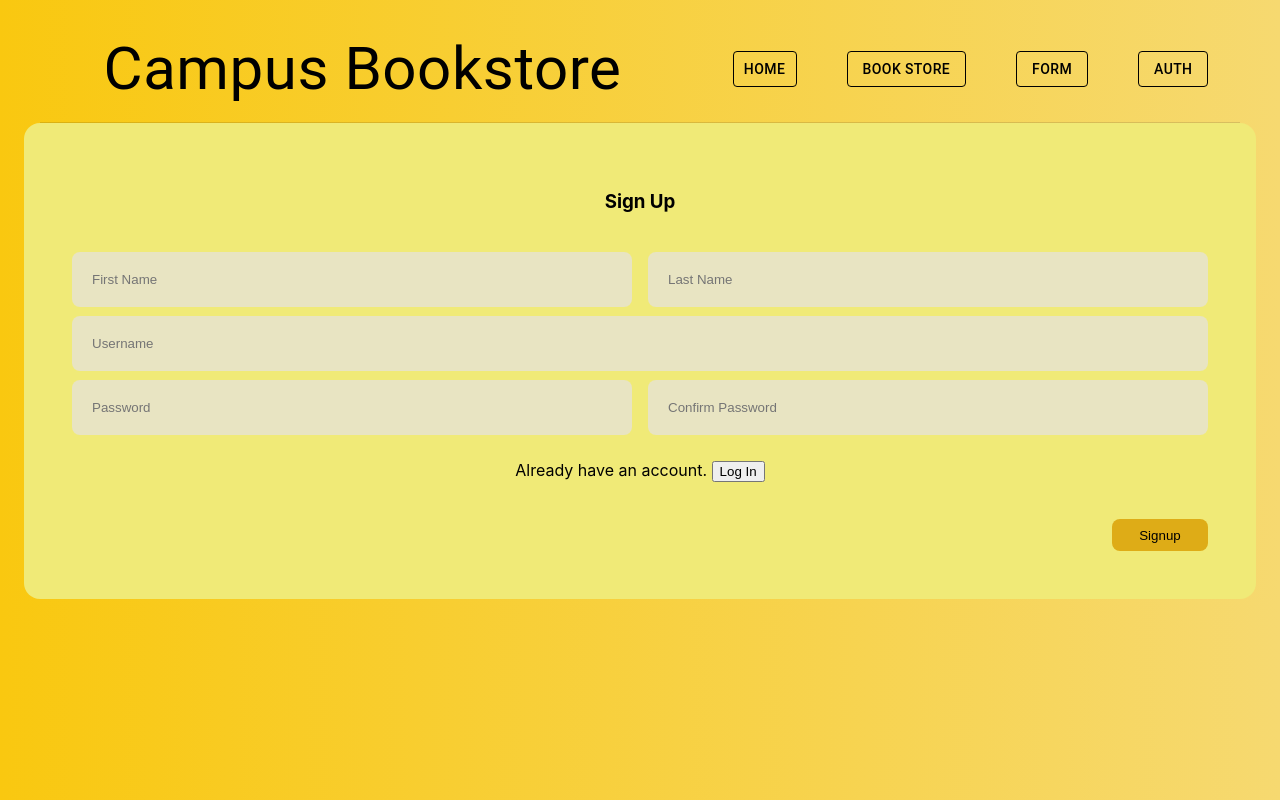
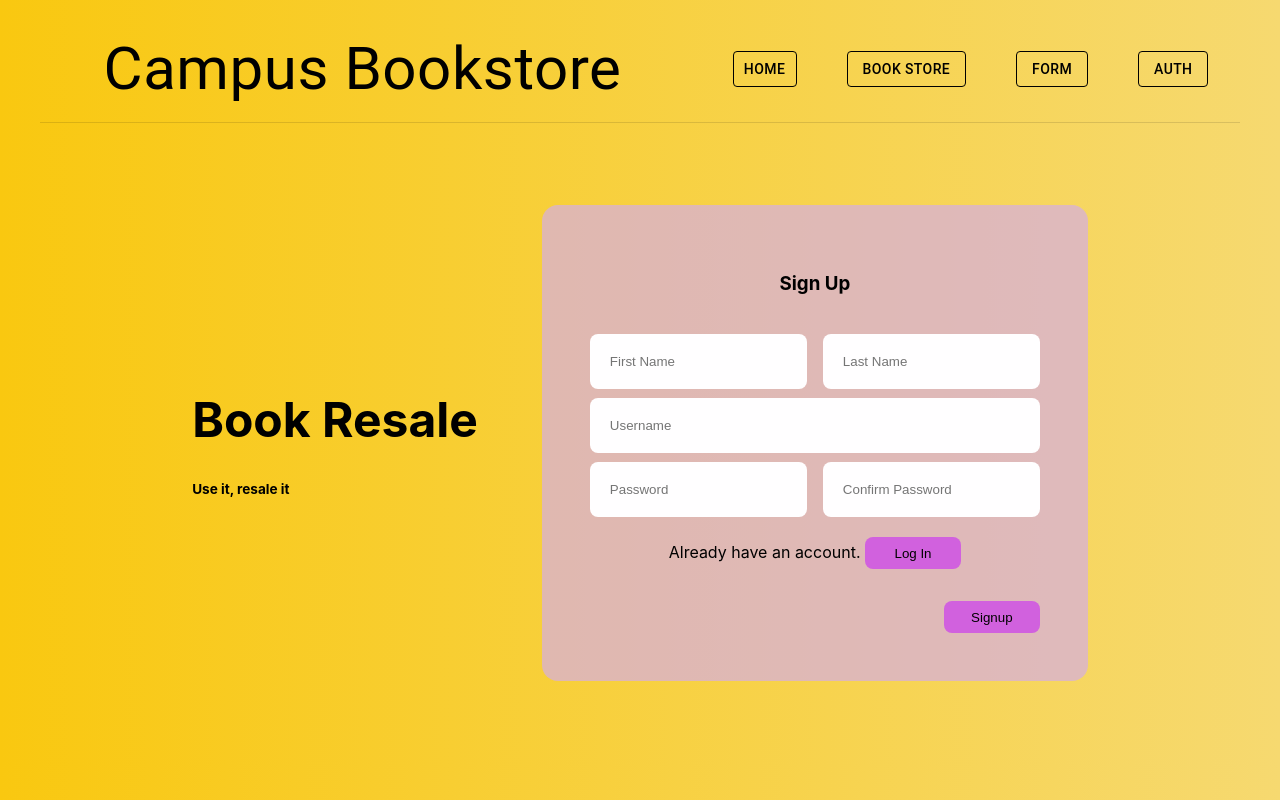
Before and after one commit to Sagarpatil1206/campus_bookstore, a React (Create React App) app in the folder books_resale/: page /auth in a window 1280 px wide. Built offline with nearby package versions, Linux system fonts and the light colour scheme.

Commit message:
auth added

```diff
--- a/books_resale/src/components/Auth/Auth.css
+++ b/books_resale/src/components/Auth/Auth.css
@@ -2,7 +2,7 @@
   display: flex;
   align-items:center;
   justify-content:center;
-  height: 100vh;
+  height: 80vh;
   gap:4rem;
   position: relative;
 }
@@ -13,9 +13,8 @@
   justify-content:center;
 }
 
-/* left side */
-
 .a-left>img{
+  justify-content: center;
   width: 4rem;
   height: 4rem;
 }
@@ -37,9 +36,10 @@
 }
 
 .infoInput{
+
   border: none;
   outline: none;
-  background-color: #e8e4c2;
+  background-color: #fffeff;
   border-radius: 8px;
   padding: 20px;
   flex: 1;
@@ -57,15 +57,18 @@
   height: 2rem;
   border: none;
   outline: none;
-  background-color: hwb(45 9% 13%);
+  background-color: hwb(294 38% 13%);
   border-radius: 8px;
   align-self: flex-end;
+  /* hwb(272 0% 3% / 0.512); */
 }
 
 .authForm{
-  background-color: rgb(240, 234, 119);
+
+  background-color:   #d6afe2b4 ;
   border-radius: 1rem;
   padding: 3rem;
+  /* rgba(171, 130, 188, 0.822); */
 }
 
 .authForm>div{
--- a/books_resale/src/components/Auth/Auth.js
+++ b/books_resale/src/components/Auth/Auth.js
@@ -1,39 +1,45 @@
-import React,{useState} from 'react';
+import React, { useState } from 'react';
 import './Auth.css'
 // import Logo from '../../images/logo.png'
 
 
-function  Auth () {
-  const [IsLogin, setIsLogin]=useState(true);
+function Auth() {
+  const [IsLogin, setIsLogin] = useState(true);
   // console.log(setdata);
-  const ToggleLogin = ()=>{
-    // e.preventDefault();
-    setIsLogin(!IsLogin);
-    // console.log();
+  const ToggleLogin = () => {
+    setIsLogin(!IsLogin)
   }
   return (
-    IsLogin ? (
-      <div className="a-right" style={{margin:'auto'}}>
+    <div className="Auth">
+      <div className="a-left">
+        {/* <img src={Logo} alt="" /> */}
+        <div className="Webname">
+          <h1>Book Resale</h1>
+          <h6>Use it, resale it</h6>
+        </div>
+      </div>
+      {IsLogin ? (
+      <div className="a-right">
         <form className="infoForm authForm">
           <h3>Sign Up</h3>
           <div>
             <input type="text" placeholder='First Name'
-          className='infoInput' name='firstname'/>
+              className='infoInput' name='firstname' />
             <input type="text" placeholder='Last Name'
-          className='infoInput' name='lastname'/>
+              className='infoInput' name='lastname' />
           </div>
           <div>
             <input type="text" placeholder='Username'
-          className='infoInput' name='username'/>
+              className='infoInput' name='username' />
           </div>
           <div>
             <input type="password" placeholder='Password'
-          className='infoInput' name='password'/>
+              className='infoInput' name='password' />
             <input type="password" placeholder='Confirm Password'
-          className='infoInput' name='confirmpassword'/>
+              className='infoInput' name='confirmpassword' />
           </div>
           <div>
-          <p > Already have an account. <button onClick={ToggleLogin}>Log In</button></p>
+            <p > Already have an account. <button  className='button infoButton' onClick={ToggleLogin}>Log In</button></p>
             {/* <button onClick ={()=>setcount(count+1)}> LogIn</button>
           {
             count && <LogIn/>
@@ -49,31 +55,24 @@ function  Auth () {
           <h3>Log In</h3>
           <div>
             <input type="text" placeholder='Username'
-          className='infoInput' name='username'/>
+              className='infoInput' name='username' />
           </div>
           <div>
             <input type="text" placeholder='Password'
-          className='infoInput' name='password'/>
+              className='infoInput' name='password' />
           </div>
           <div>
             <span > Don't have an account!</span>
-          {/* <button className='button infoButton' type='submit'>Signup</button> */}
-          <button onClick={ToggleLogin}>Signup</button>
+
+            <button className='button infoButton' onClick={ToggleLogin}>Signup</button>
           </div>
           <button className='button infoButton' type='submit'>LogIn</button>
         </form>
       </div>
-    )
-    // <div className="Auth">
-    //   <div className="a-left">
-    //     <img src={Logo}  alt=""/>
-    //     <div className="Webname">
-    //       <h1>Book Resale</h1>
-    //       <h6>Use it, resale it</h6>
-    //     </div>
-    //   </div>
-    //   <SignUp/>
-    // </div>
+      )}
+
+
+    </div>
   );
 };
 
```
Lines whose indentation alone changed are shown as unchanged.
